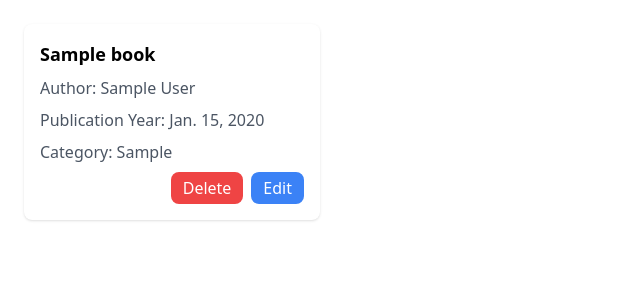
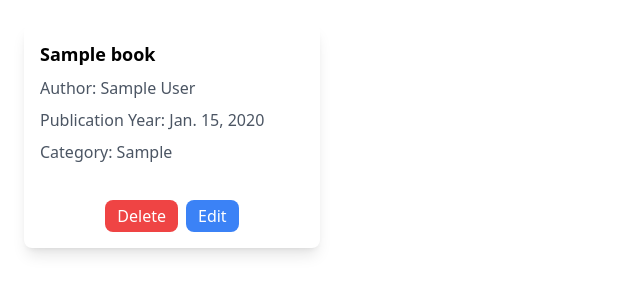
Before and after one commit to mustapha-khalil/django_library, a Django app: page /library/ in a window 1280 px wide. Shown: the part 80-380 px from the top of the page, without its empty margins (0-640 px from the left). Run offline with Django 4.2, Linux system fonts and the light colour scheme; tables that the repository leaves empty hold one stand-in row (values such as "Sample post"); some libraries are stand-ins or nearby versions.

Commit message:
updated the design of the book card in the list

```diff
--- a/library/templates/book_list.html
+++ b/library/templates/book_list.html
@@ -4,14 +4,16 @@
     class="grid gap-4 grid-cols-1 sm:grid-cols-2 md:grid-cols-3 lg:grid-cols-4"
   >
     {% for book in books %}
-    <div class="p-4 bg-white shadow rounded-lg">
+    <div class="p-4 bg-white shadow-lg rounded-lg relative h-56 flex flex-col">
+      <div>
         <h3 class="text-lg font-semibold mb-2">{{ book.title }}</h3>
         <p class="text-gray-600 mb-2">Author: {{ book.author }}</p>
         <p class="text-gray-600 mb-2">
           Publication Year: {{ book.publication_year }}
         </p>
         <p class="text-gray-600 mb-2">Category: {{ book.category }}</p>
-      <div class="flex justify-end">
+      </div>
+      <div class="flex justify-center mt-auto">
         <a
           href="{% url 'delete_book' book.id %}"
           class="px-3 py-1 text-white bg-red-500 rounded-lg hover:bg-red-700"
@@ -24,6 +26,7 @@
         >
       </div>
     </div>
+
     {% endfor %}
   </div>
 </div>
```
Lines whose indentation alone changed are shown as unchanged.
